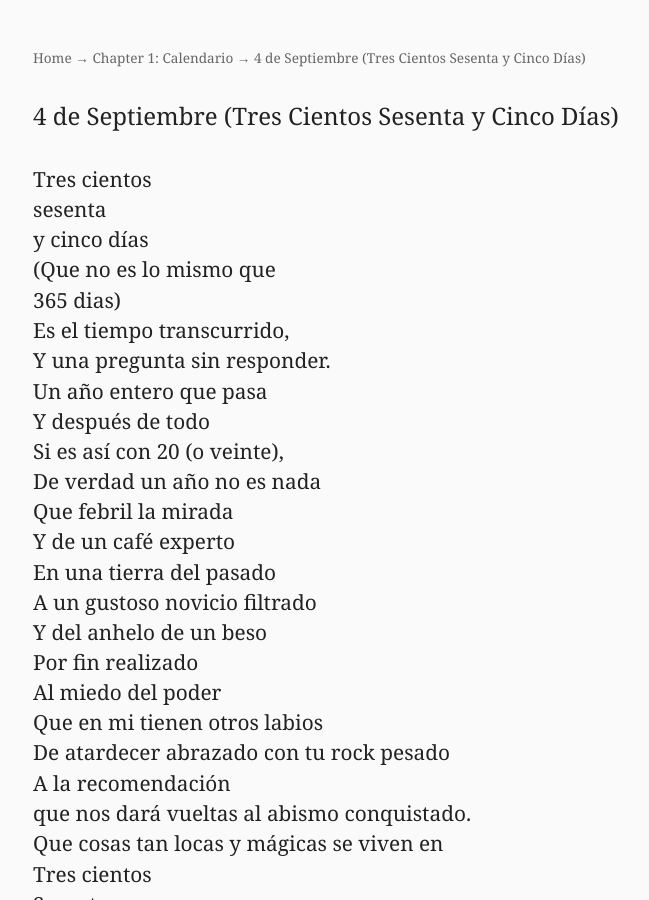
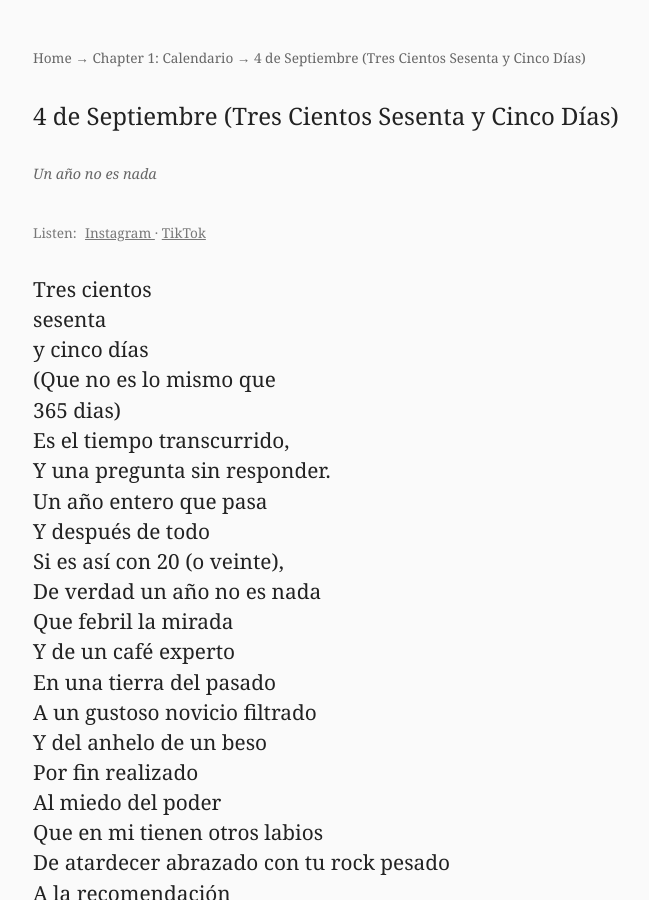
Before and after one commit to thedancingneutrino/thedancingneutrino.github.io, a Jekyll site: the page built from poems/Septiembre4.md, in a window 1280 px wide and 900 px high. Shown: the whole window, without its empty margins (307-956 px from the left). Built offline with Jekyll 4.4.1, drawn with Linux system fonts in a browser that asks for light colours.

Commit message:
Update Septiembre4.md

```diff
--- a/poems/Septiembre4.md
+++ b/poems/Septiembre4.md
@@ -3,6 +3,9 @@ layout: poem
 title: "4 de Septiembre (Tres Cientos Sesenta y Cinco Días)"
 collection: ch1
 order: 2
+blurb: Un año no es nada
+tiktok: https://www.tiktok.com/@thedancingneutrino/video/7507687069280423190
+instagram: https://www.instagram.com/p/DJovafFMVK3/
 ---
 
 Tres cientos
```
